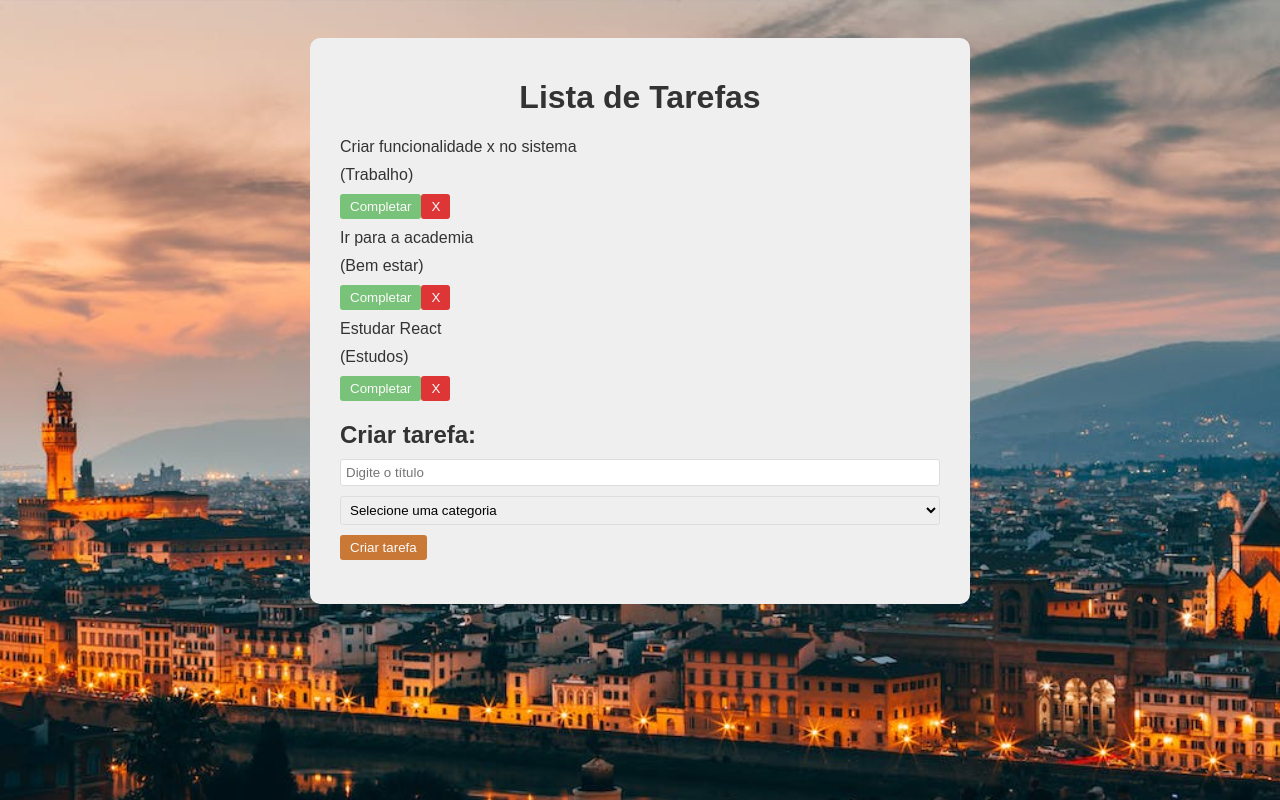
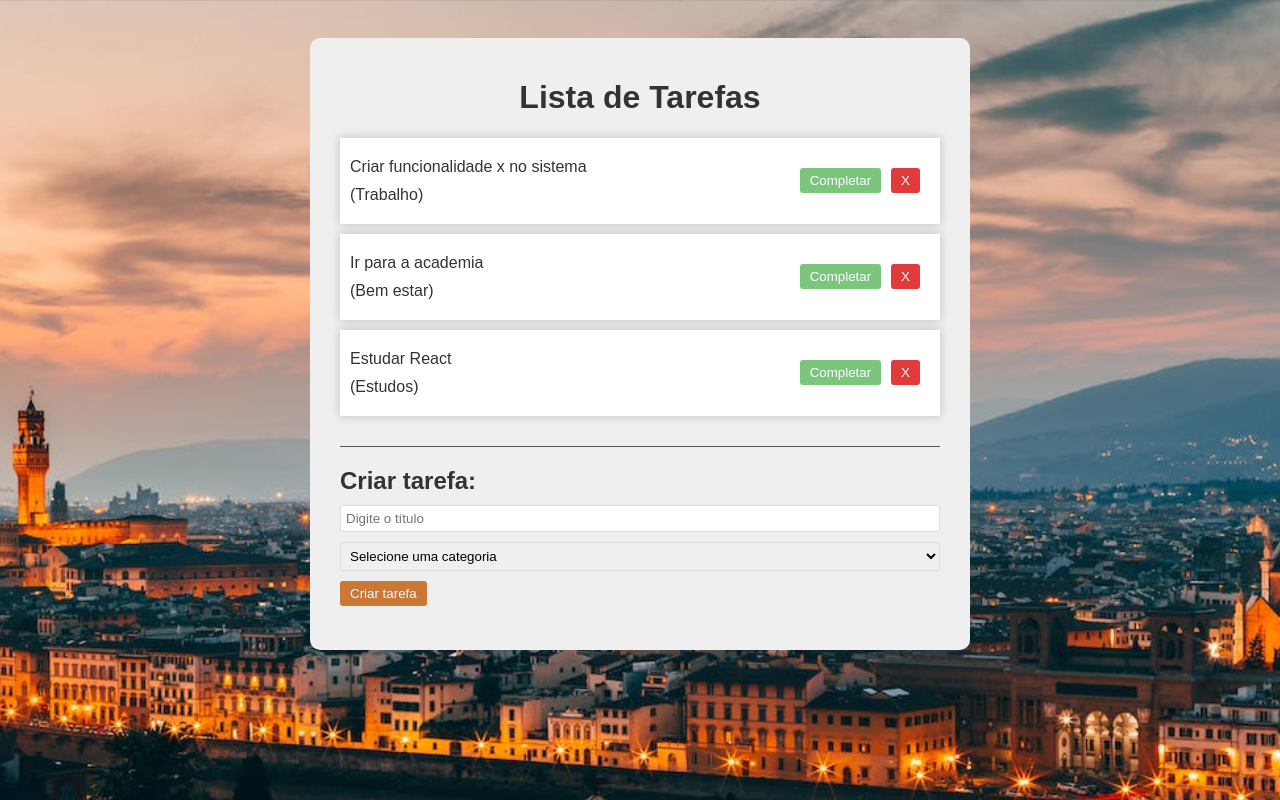
Before and after one commit to Git-LeAmaral/Todo_app_React, a React (Vite) app: page / in a window 1280 px wide. Shown: the top 800 px of the page. Built offline with nearby package versions, Linux system fonts and the light colour scheme.

Commit message:
Ajustando layout e funcionalidade de adicionar tarefas

```diff
--- a/src/App.css
+++ b/src/App.css
@@ -36,6 +36,7 @@
   background-color: #c15b08;
   color: #fff;
   padding: 5px 10px;
+  margin-right: 10px;
   border: none;
   border-radius: 3px;
   cursor: pointer;
@@ -45,6 +46,22 @@
 
 button:hover {
   opacity: 1;
+}
+
+.todo-list {
+  margin-bottom: 20px;
+  padding-bottom: 20px;
+  border-bottom: 1px solid #555;
+}
+
+.todo {
+  background-color: #fff;
+  box-shadow: 0 0 10px rgba(0, 0, 0, 0.2);
+  padding: 10px;
+  margin-bottom: 10px;
+  display: flex;
+  justify-content: space-between;
+  align-items: center;
 }
 
 .complete {
--- a/src/App.jsx
+++ b/src/App.jsx
@@ -28,6 +28,20 @@
     }
   ]);
 
+  const addTodo = (text, category) => {
+    const newTodos = [
+      ...todos,
+      {
+        id: Math.floor(Math.random() * 10000),
+        text,
+        category,
+        isCompleted: false,
+      },
+    ];
+
+    setTodos(newTodos);
+  };
+
   return (
     <div className="app">
         <h1>Lista de Tarefas</h1>
@@ -35,12 +49,12 @@
         <div className="todo-list">
           {todos.map(( todo ) => (
 
-            <Todo todo={todo} />
+            <Todo key={todo.id} todo={todo} />
 
           ))}
         </div>
 
-        <TodoForm />
+        <TodoForm addTodo={addTodo} />
 
     </div>
   )
--- a/src/components/TodoForm.jsx
+++ b/src/components/TodoForm.jsx
@@ -1,14 +1,36 @@
 /* eslint-disable no-unused-vars */
-import React from 'react'
+import { useState } from 'react'
 
-const TodoForm = () => {
+const TodoForm = ({ addTodo }) => {
+
+  const [value, setValue] = useState("");
+  const [category, setCategory] = useState("");
+
+  const handleSubmit = (e) => {
+    e.preventDefault();
+
+    if (!value || !category) return;
+    // adicionar todo
+    addTodo(value, category);
+
+    // limpar os campos
+    setValue("");
+    setCategory("");
+
+    console.log(value, category);
+  }
+
   return (
     <div className="todo-form">
         <h2>Criar tarefa:</h2>
-        <form>
+        <form onSubmit={handleSubmit}>
 
-            <input type="text" placeholder="Digite o título" />
-            <select>
+            <input value={value}
+                type="text" placeholder="Digite o título"
+                onChange={(e) => setValue(e.target.value)}/>
+
+            <select value={category}
+                onChange={(e) => setCategory(e.target.value)}>
                 <option value="">Selecione uma categoria</option>
                 <option value="Trabalho">Trabalho</option>
                 <option value="Bem Estar">Bem Estar</option>
```
